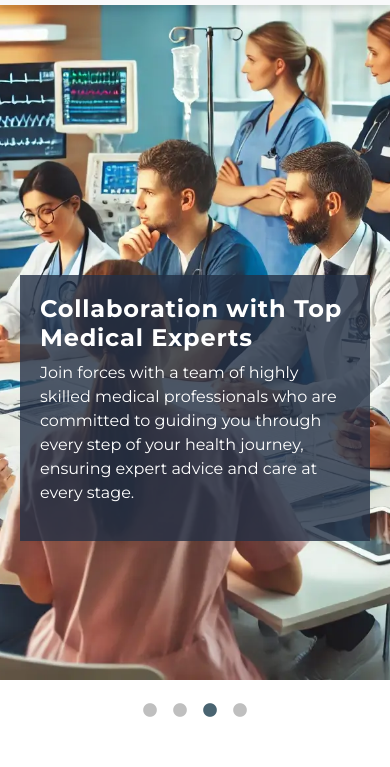
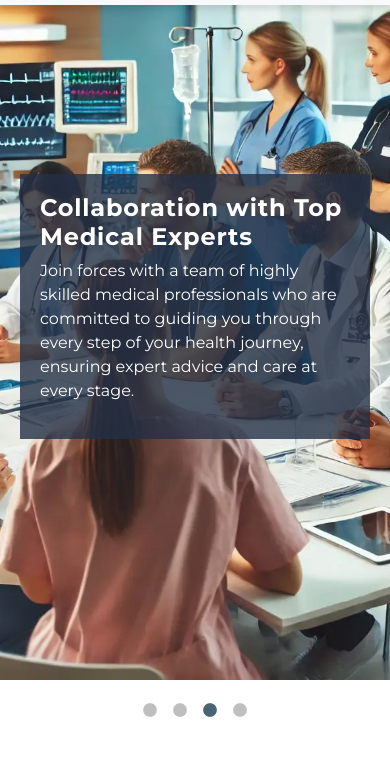
Before and after one commit to allinCode12/web-finals, a plain HTML site: page index.html in a window 390 px wide. Shown: the part 76-843 px from the top of the page. Drawn offline with nearby package versions, Linux system fonts and the light colour scheme.

Commit message:
Update content positioning responsiveness

```diff
--- a/css/styles.scss
+++ b/css/styles.scss
@@ -148,7 +148,7 @@ body {
 
     .content {
         position: absolute;
-        top: 40%;
+        top: 25%;
         left: 50%;
         transform: translateX(-50%);
         color: #fff;
```
Also changed, not shown: css/styles.css.
